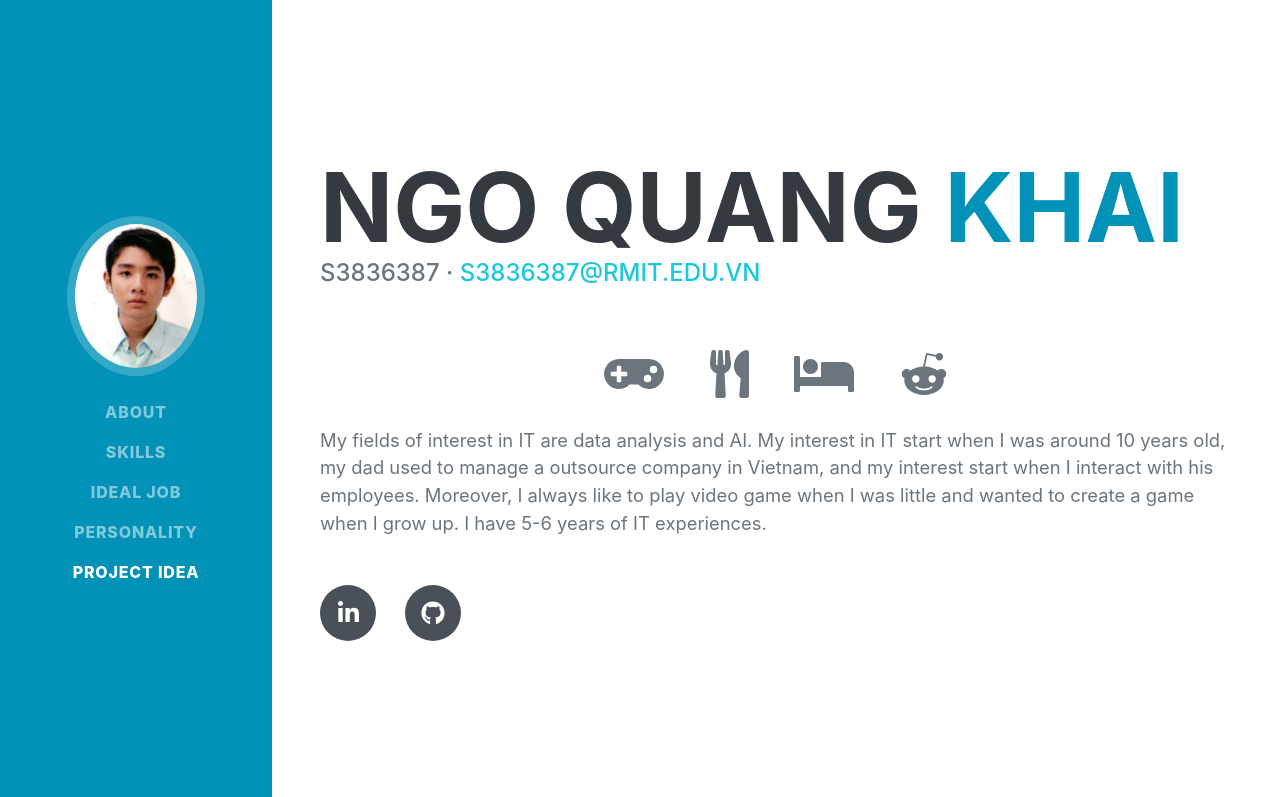
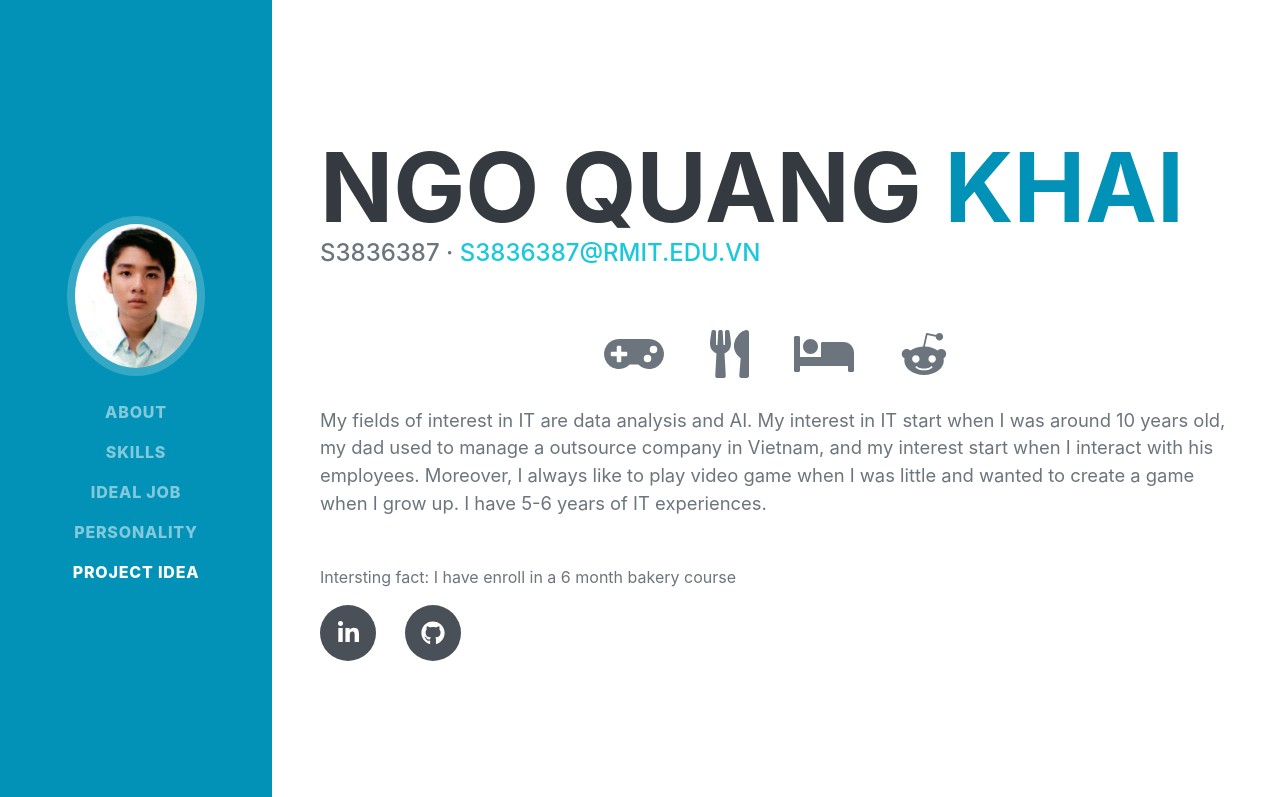
Before and after one commit to s3836387/Instro_IT, a plain HTML site: page index.html in a window 1280 px wide. Shown: the top 797 px of the page. Drawn offline with nearby package versions, Linux system fonts and the light colour scheme; a web font is replaced by a local one.

Commit message:
add fact

```diff
--- a/index.html
+++ b/index.html
@@ -62,6 +62,7 @@
                     I was around 10 years old, my dad used to manage a outsource company in Vietnam, and my interest
                     start when I interact with his employees. Moreover, I always like to play video game when I was
                     little and wanted to create a game when I grow up. I have 5-6 years of IT experiences.</p>
+                <p>Intersting fact: I have enroll in a 6 month bakery course</p>
                 <div class="social-icons">
                     <a class="social-icon" href="https://www.linkedin.com/in/khai-ngo-b59501196/"><i class="fab fa-linkedin-in"></i></a>
                     <a class="social-icon" href="https://github.com/s3836387"><i class="fab fa-github"></i></a>
```
